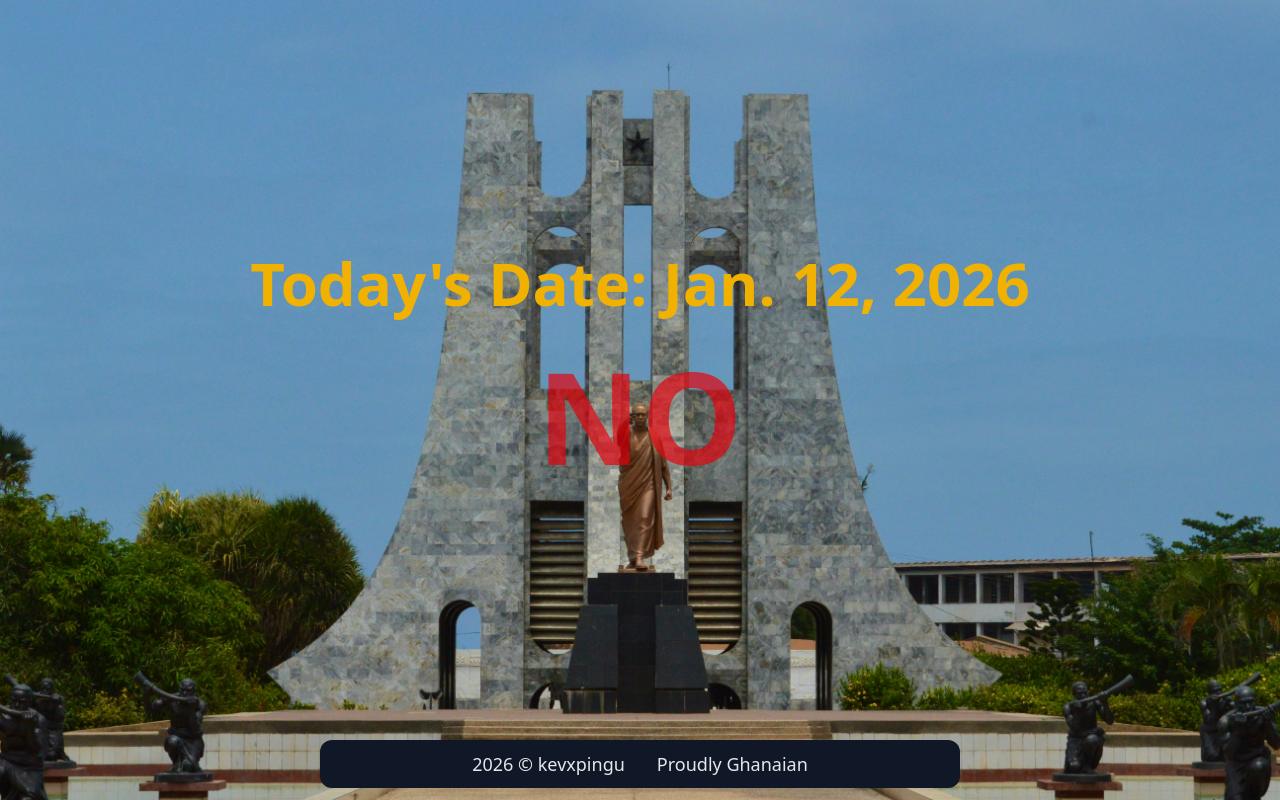
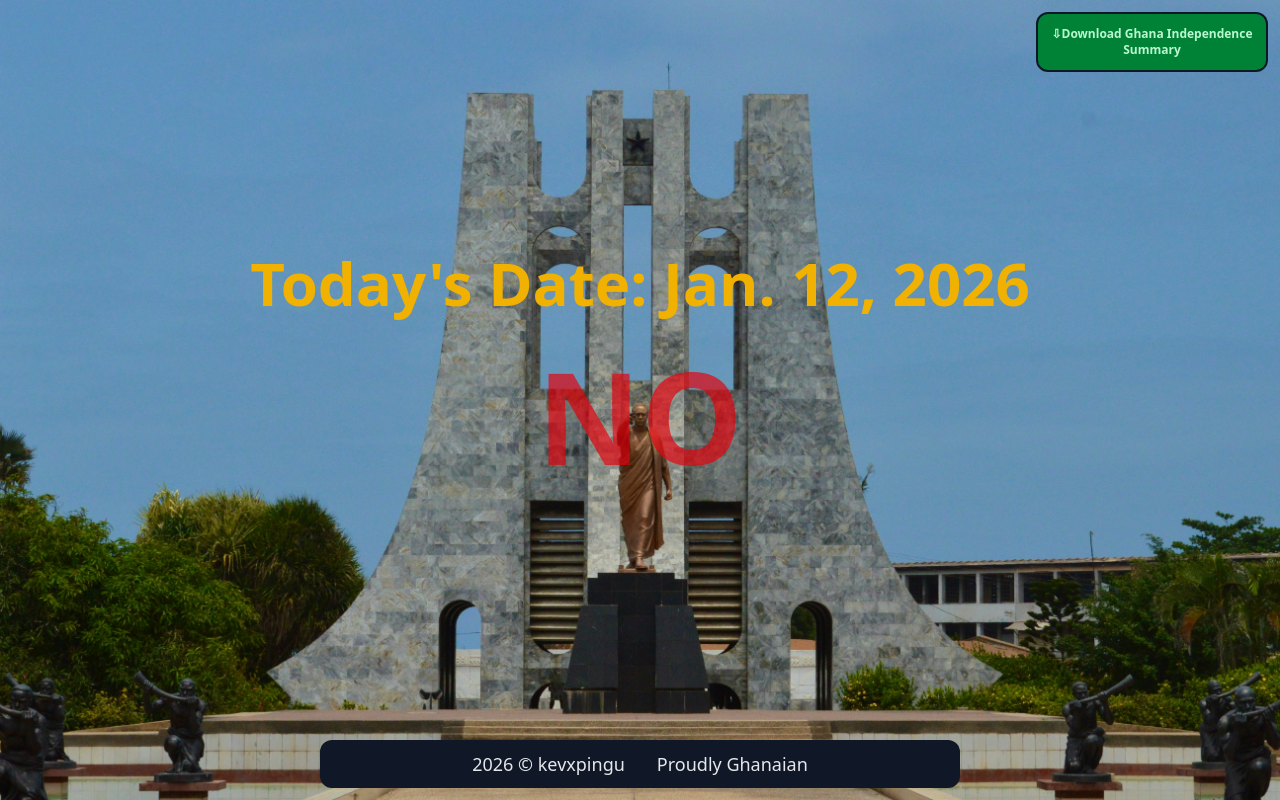
Before and after one commit to kevxpingu/is-it-ghana-independence-day, a Django app: page / in a window 1280 px wide. Run offline with Django 5.2, Linux system fonts and the light colour scheme.

Commit message:
insert pdf

```diff
--- a/templates/index.html
+++ b/templates/index.html
@@ -6,27 +6,31 @@
     <meta name="viewport" content="width=device-width, initial-scale=1.0">
     <meta name="description" content="A simple web app confirming Ghana's Independence Day 🇬🇭">
 
-    <!-- Open Graph (WhatsApp, Facebook, LinkedIn) -->
     <meta property="og:title" content="IsItIndependenceDayToday?🇬🇭">
     <meta property="og:description" content="Is Ghana's Independence Day Today?">
     <meta property="og:image" content="https://isitghanaindependenceday.onrender.com/static/images/preview.png">
     <meta property="og:url" content="https://isitghanaindependenceday.onrender.com/">
     <meta property="og:type" content="website">
 
-    <!-- Twitter -->
     <meta name="twitter:card" content="summary_large_image">
     <meta name="twitter:title" content="IsItIndependenceDayToday?🇬🇭">
     <meta name="twitter:description" content="Is Ghana's Independence Day Today?">
     <meta name="twitter:image" content="https://isitghanaindependenceday.onrender.com/static/images/preview.png">
 
-    <!-- Favicon -->
+
     <link rel="icon" href="{% static 'images/favicon.png' %}">
     <link rel="stylesheet" href="{% static 'style.css' %}">
         <script src="https://cdn.jsdelivr.net/npm/@tailwindcss/browser@4"></script>
 
     <title>isitghanaindependenceday?</title>
 </head>
-<body class="flex flex-col bg-center bg-cover w-full min-h-screen">
+<body class="relative flex flex-col bg-center bg-cover w-full min-h-screen">
+    <div class="text-center text-xs mx-1 my-2 p-1  md:m-3 absolute top-0 right-[25%] left-[25%] md:right-0 md:left-[80%] font-bold border-2 border-gray-900 bg-green-700 rounded-xl md:p-3 text-green-200 hover:transition duration-500 hover:bg-green-400 hover:text-green-700">
+        <div>
+            <a class="" href="{% static 'pdf/Ghana.pdf' %}" download>&#8681;Download Ghana Independence Summary</a>
+        </div>
+    </div>
+
    <div class="flex flex-1 justify-center flex-col items-center space-y-8">
     <h1 class="sm:text-4xl md:text-6xl font-bold text-yellow-500 animate-bounce">Today's Date: {{today}}</h1>
     {% if is_it_independence_day %}
```
